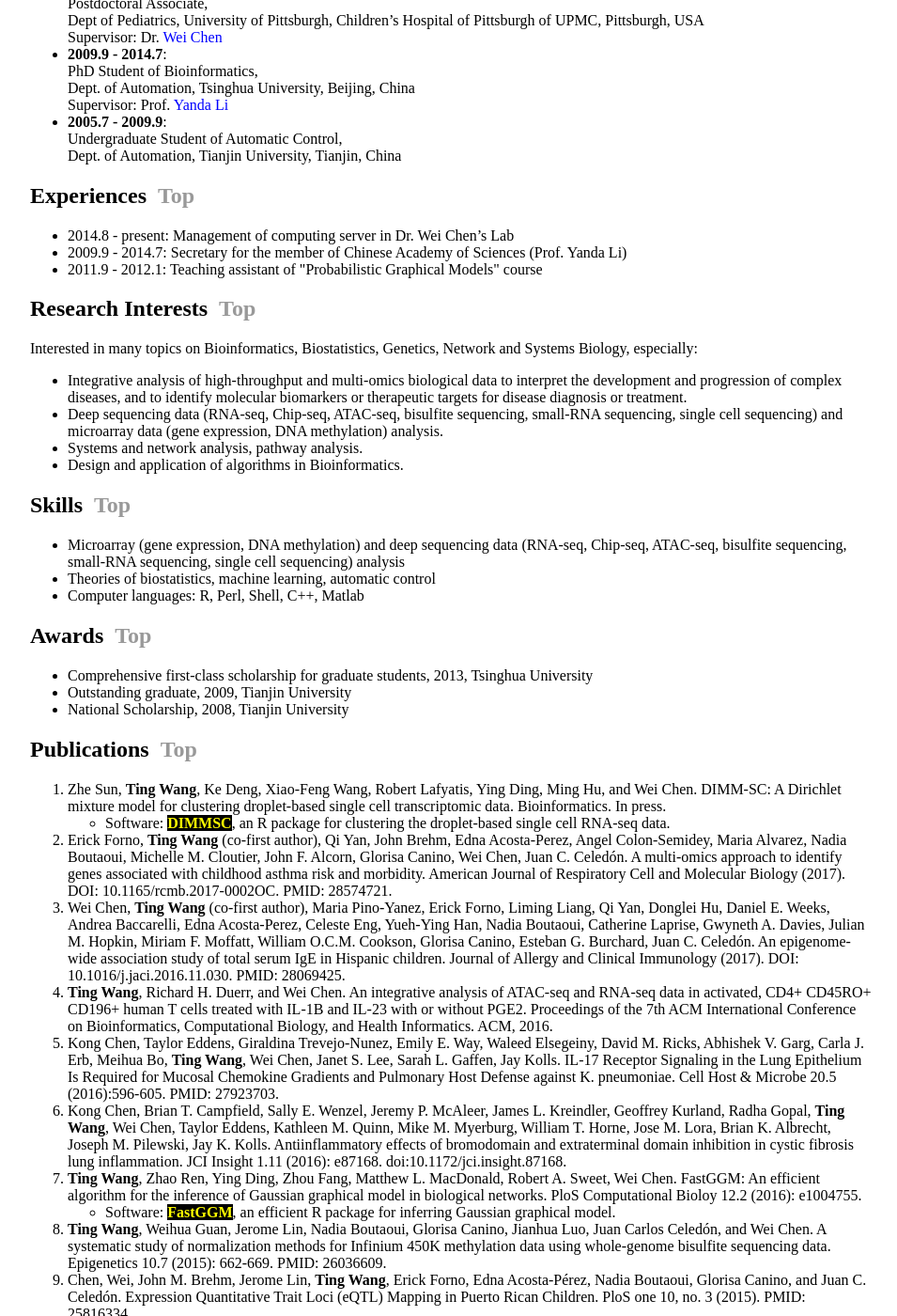
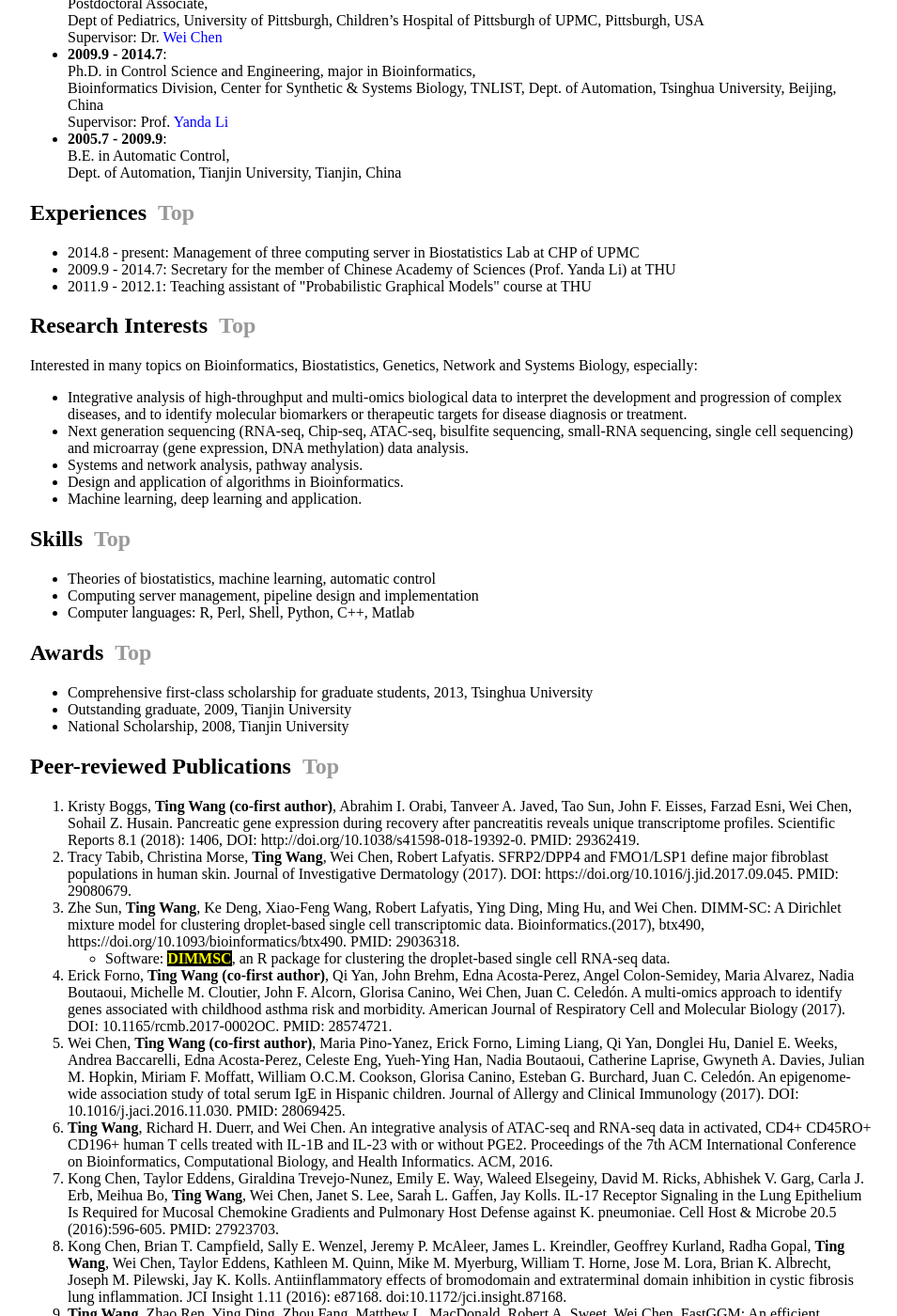
Before and after one commit to wt2015-github/wt2015-github.github.io, a Jekyll site: the page built from index.html, in a window 1280 px wide and 1400 px high, scrolled down 547 px. Shown: the whole window at 94% size, without its empty margins (160-1115 px from the left). Built offline with Jekyll 4.4.1, drawn with Linux system fonts in a browser that asks for light colours; some of the changed text lies outside the part shown.

Commit message:
Update index.html

```diff
--- a/index.html
+++ b/index.html
@@ -30,11 +30,11 @@ title: Ting Wang, PhD
 			Dept of Pediatrics, University of Pittsburgh, Children’s Hospital of Pittsburgh of UPMC, Pittsburgh, USA<br>
 			Supervisor: Dr. <a href="http://www.pitt.edu/~wec47/" style="color:blue">Wei Chen</a></li>
 			<li><strong>2009.9 - 2014.7</strong>:<br/>
-			PhD Student of Bioinformatics,<br/>
-			Dept. of Automation, Tsinghua University, Beijing, China<br/>
+			Ph.D. in Control Science and Engineering, major in Bioinformatics,<br/>
+			Bioinformatics Division, Center for Synthetic & Systems Biology, TNLIST, Dept. of Automation, Tsinghua University, Beijing, China<br/>
         	        Supervisor: Prof. <a href="http://www.au.tsinghua.edu.cn/publish/auen/1713/2011/20110506104703309986645/20110506104703309986645_.html" style="color:blue">Yanda Li</a></li>
 			<li><strong>2005.7 - 2009.9</strong>:<br/>
-			Undergraduate Student of Automatic Control,<br/>
+			B.E. in Automatic Control,<br/>
 			Dept. of Automation, Tianjin University, Tianjin, China</li>
 		</ul>
 	</div>
@@ -43,9 +43,9 @@ title: Ting Wang, PhD
 		<a name="experiences"></a>
 		<h2>Experiences&nbsp;&nbsp;<a href="#top" >Top</a></h2>
 		<ul>
-			<li>2014.8 - present: Management of computing server in Dr. Wei Chen’s Lab</li>
-			<li>2009.9 - 2014.7: Secretary for the member of Chinese Academy of Sciences (Prof. Yanda Li)</li>
-			<li>2011.9 - 2012.1:  Teaching assistant of "Probabilistic Graphical Models" course</li>
+			<li>2014.8 - present: Management of three computing server in Biostatistics Lab at CHP of UPMC</li>
+			<li>2009.9 - 2014.7: Secretary for the member of Chinese Academy of Sciences (Prof. Yanda Li) at THU</li>
+			<li>2011.9 - 2012.1:  Teaching assistant of "Probabilistic Graphical Models" course at THU</li>
 		</ul>
 	</div>
 
@@ -55,9 +55,10 @@ title: Ting Wang, PhD
 		Interested in many topics on Bioinformatics, Biostatistics, Genetics, Network and Systems Biology, especially:<br/>
 		<ul>
 			<li>Integrative analysis of high-throughput and multi-omics biological data to interpret the development and progression of complex diseases, and to identify molecular biomarkers or therapeutic targets for disease diagnosis or treatment.</li>
-			<li>Deep sequencing data (RNA-seq, Chip-seq, ATAC-seq, bisulfite sequencing, small-RNA sequencing, single cell sequencing) and microarray data (gene expression, DNA methylation) analysis.</li>
+			<li>Next generation sequencing (RNA-seq, Chip-seq, ATAC-seq, bisulfite sequencing, small-RNA sequencing, single cell sequencing) and microarray (gene expression, DNA methylation) data analysis.</li>
 			<li>Systems and network analysis, pathway analysis.</li>
 			<li>Design and application of algorithms in Bioinformatics.</li>
+			<li>Machine learning, deep learning and application.</li>
 		</ul>
 	</div>
 
@@ -65,9 +66,9 @@ title: Ting Wang, PhD
 		<a name="skills"></a>
 		<h2>Skills&nbsp;&nbsp;<a href="#top" >Top</a></h2>
 		<ul>
-			<li>Microarray (gene expression, DNA methylation) and deep sequencing data (RNA-seq, Chip-seq, ATAC-seq, bisulfite sequencing, small-RNA sequencing, single cell sequencing) analysis</li>
 			<li>Theories of biostatistics, machine learning, automatic control</li>
-			<li>Computer languages: R, Perl, Shell, C++, Matlab</li>
+			<li>Computing server management, pipeline design and implementation</li>
+			<li>Computer languages: R, Perl, Shell, Python, C++, Matlab</li>
 		</ul>
 	</div>
 
@@ -83,18 +84,20 @@ title: Ting Wang, PhD
 
 	<div>
 		<a name="publications"></a>
-		<h2>Publications&nbsp;&nbsp;<a href="#top" >Top</a></h2>
+		<h2>Peer-reviewed Publications&nbsp;&nbsp;<a href="#top" >Top</a></h2>
 		<ol>
-			<li>Zhe Sun, <strong>Ting Wang</strong>, Ke Deng, Xiao-Feng Wang, Robert Lafyatis, Ying Ding, Ming Hu, and Wei Chen. DIMM-SC: A Dirichlet mixture model for clustering droplet-based single cell transcriptomic data. Bioinformatics. In press.</li>
+			<li>Kristy Boggs, <strong>Ting Wang (co-first author)</strong>, Abrahim I. Orabi, Tanveer A. Javed, Tao Sun, John F. Eisses, Farzad Esni, Wei Chen, Sohail Z. Husain. Pancreatic gene expression during recovery after pancreatitis reveals unique transcriptome profiles. Scientific Reports 8.1 (2018): 1406, DOI: http://doi.org/10.1038/s41598-018-19392-0. PMID: 29362419.</li>
+			<li>Tracy Tabib, Christina Morse, <strong>Ting Wang</strong>, Wei Chen, Robert Lafyatis. SFRP2/DPP4 and FMO1/LSP1 define major fibroblast populations in human skin. Journal of Investigative Dermatology (2017). DOI: https://doi.org/10.1016/j.jid.2017.09.045. PMID: 29080679.</li>
+			<li>Zhe Sun, <strong>Ting Wang</strong>, Ke Deng, Xiao-Feng Wang, Robert Lafyatis, Ying Ding, Ming Hu, and Wei Chen. DIMM-SC: A Dirichlet mixture model for clustering droplet-based single cell transcriptomic data. Bioinformatics.(2017), btx490, https://doi.org/10.1093/bioinformatics/btx490. PMID: 29036318.</li>
 			<ul>
 				<li>Software: <strong><a href="http://www.pitt.edu/~wec47/singlecell.html" style="background-color:black; color:yellow">DIMMSC</a></strong>, an R package for clustering the droplet-based single cell RNA-seq data.</li>
 			</ul>
-			<li>Erick Forno, <strong>Ting Wang</strong> (co-first author), Qi Yan, John Brehm, Edna Acosta-Perez, Angel Colon-Semidey, Maria Alvarez, Nadia Boutaoui, Michelle M. Cloutier, John F. Alcorn, Glorisa Canino, Wei Chen, Juan C. Celedón. A multi-omics approach to identify genes associated with childhood asthma risk and morbidity. American Journal of Respiratory Cell and Molecular Biology (2017). DOI: 10.1165/rcmb.2017-0002OC. PMID: 28574721.</li>
-			<li>Wei Chen, <strong>Ting Wang</strong> (co-first author), Maria Pino-Yanez, Erick Forno, Liming Liang, Qi Yan, Donglei Hu, Daniel E. Weeks, Andrea Baccarelli, Edna Acosta-Perez, Celeste Eng, Yueh-Ying Han, Nadia Boutaoui, Catherine Laprise, Gwyneth A. Davies, Julian M. Hopkin, Miriam F. Moffatt, William O.C.M. Cookson, Glorisa Canino, Esteban G. Burchard, Juan C. Celedón. An epigenome-wide association study of total serum IgE in Hispanic children. Journal of Allergy and Clinical Immunology (2017). DOI: 10.1016/j.jaci.2016.11.030. PMID: 28069425.</li>
+			<li>Erick Forno, <strong>Ting Wang (co-first author)</strong>, Qi Yan, John Brehm, Edna Acosta-Perez, Angel Colon-Semidey, Maria Alvarez, Nadia Boutaoui, Michelle M. Cloutier, John F. Alcorn, Glorisa Canino, Wei Chen, Juan C. Celedón. A multi-omics approach to identify genes associated with childhood asthma risk and morbidity. American Journal of Respiratory Cell and Molecular Biology (2017). DOI: 10.1165/rcmb.2017-0002OC. PMID: 28574721.</li>
+			<li>Wei Chen, <strong>Ting Wang (co-first author)</strong>, Maria Pino-Yanez, Erick Forno, Liming Liang, Qi Yan, Donglei Hu, Daniel E. Weeks, Andrea Baccarelli, Edna Acosta-Perez, Celeste Eng, Yueh-Ying Han, Nadia Boutaoui, Catherine Laprise, Gwyneth A. Davies, Julian M. Hopkin, Miriam F. Moffatt, William O.C.M. Cookson, Glorisa Canino, Esteban G. Burchard, Juan C. Celedón. An epigenome-wide association study of total serum IgE in Hispanic children. Journal of Allergy and Clinical Immunology (2017). DOI: 10.1016/j.jaci.2016.11.030. PMID: 28069425.</li>
 			<li><strong>Ting Wang</strong>, Richard H. Duerr, and Wei Chen. An integrative analysis of ATAC-seq and RNA-seq data in activated, CD4+ CD45RO+ CD196+ human T cells treated with IL-1B and IL-23 with or without PGE2. Proceedings of the 7th ACM International Conference on Bioinformatics, Computational Biology, and Health Informatics. ACM, 2016.</li>
 			<li>Kong Chen, Taylor Eddens, Giraldina Trevejo-Nunez, Emily E. Way, Waleed Elsegeiny, David M. Ricks, Abhishek V. Garg, Carla J. Erb, Meihua Bo, <strong>Ting Wang</strong>, Wei Chen, Janet S. Lee, Sarah L. Gaffen, Jay Kolls. IL-17 Receptor Signaling in the Lung Epithelium Is Required for Mucosal Chemokine Gradients and Pulmonary Host Defense against K. pneumoniae. Cell Host & Microbe 20.5 (2016):596-605. PMID: 27923703.</li>
 			<li>Kong Chen, Brian T. Campfield, Sally E. Wenzel, Jeremy P. McAleer, James L. Kreindler, Geoffrey Kurland, Radha Gopal, <strong>Ting Wang</strong>, Wei Chen, Taylor Eddens, Kathleen M. Quinn, Mike M. Myerburg, William T. Horne, Jose M. Lora, Brian K. Albrecht, Joseph M. Pilewski, Jay K. Kolls. Antiinflammatory effects of bromodomain and extraterminal domain inhibition in cystic fibrosis lung inflammation. JCI Insight 1.11 (2016): e87168. doi:10.1172/jci.insight.87168.</li>
-			<li><strong>Ting Wang</strong>, Zhao Ren, Ying Ding, Zhou Fang, Matthew L. MacDonald, Robert A. Sweet, Wei Chen. FastGGM: An efficient algorithm for the inference of Gaussian graphical model in biological networks. PloS Computational Bioloy 12.2 (2016): e1004755.</li>
+			<li><strong>Ting Wang</strong>, Zhao Ren, Ying Ding, Zhou Fang, Matthew L. MacDonald, Robert A. Sweet, Wei Chen. FastGGM: An efficient algorithm for the inference of Gaussian graphical model in biological networks. PloS Computational Bioloy 12.2 (2016): e1004755. PMID: 26872036.</li>
 			<ul>
 				<li>Software: <strong><a href="http://www.pitt.edu/~wec47/FastGGM.html" style="background-color:black; color:yellow">FastGGM</a></strong>, an efficient R package for inferring Gaussian graphical model.</li>
 			</ul>
@@ -117,9 +120,11 @@ title: Ting Wang, PhD
 
 	<div>
 		<a name="meetings"></a>
-		<h2>Meetings&nbsp;&nbsp;<a href="#top" >Top</a></h2>
+		<h2>Conference Presentations/Abstracts&nbsp;&nbsp;<a href="#top" >Top</a></h2>
 		<ol>
+			<li><strong>Ting Wang</strong>, Erick Forno, Qi Yan, Nadia Boutaoui, Wei Chen and Juan C. Celedón. Epigenome- and transcriptome-wide analyses of atopic asthma in nasal epithelium and white blood cells of Hispanic children. CHP Pulmonary Research Conference, Oct. 2017. Pittsburgh, PA, USA. (Talk)</li>
 			<li><strong>Ting Wang</strong>,Wei Chen and Juan C. Celedón. An epigenome-wide association study of total serum immunoglobulin E in Hispanic children. CHP Pulmonary Research Conference. Nov. 2016. Pittsburgh, PA, USA. (Talk)</li>
+			<li><strong>Ting Wang</strong>, Zhao Ren and Wei Chen. FastGGM: An Efficient Algorithm for the Inference of Gaussian Graphical Model in Biological Networks. q-Med, Nov. 2016. Pittsburgh, PA, USA. (Poster)</li>
 			<li><strong>Ting Wang</strong>, Richard H. Duerr, Wei Chen. An integrative analysis of ATAC-seq and RNA-seq data in activated, CD4+CD45RO+CD196+ human T cells treated with IL-1B and IL-23 with or without PGE2. ACM-BCB, Oct. 2016. Seattle, WA, USA. (Poster)</li>
 			<li><strong>Ting Wang</strong>, Weihua Guan, Jerome Lin, Nadia Boutaoui, Glorisa Canino, Jianhua Luo, Juan Carlos Celedón, Wei Chen. A systematic study of normalization methods for Infinium 450K methylation data using whole-genome bisulfite sequencing data. ASHG, 2015. Baltimore, MD, USA. (Poster)</li>
 			<li><strong>Ting Wang</strong>, Zhao Ren, Ying Ding, Zhou Fang, Matthew L. MacDonald, Robert A. Sweet, Wei Chen. Construction and inference of large-scale biological networks using Gaussian graphical model. ASHG, 2015. Baltimore, MD, USA. (Poster)</li>
@@ -128,4 +133,13 @@ title: Ting Wang, PhD
 			<li><strong>Ting Wang</strong>, Jin Gu, Rui Li, Shiwen Zhao, Yanda Li. Defining gene expression adaptive responses regulated by microRNAs and transcription factors in human umbilical vein endothelial cells. CSHA Conference on Computational Biology. Oct. 2010. Suzhou, China. (Talk)</li>
 		</ol>
 	</div>
+
+	<div>
+		<a name="editorial"></a>
+		<h2>Editorial Experiences&nbsp;&nbsp;<a href="#top" >Top</a></h2>
+		<ol>
+			<li><strong>Editorial Board</strong>: *Case Reports Journal; Annals of Medical Case Reports; SM Journal of Chronic Diseases; SM Pulmonology & Clinical Research; Immunology & Auto immune Diseases; Chronic Journal of Allergy and Immunology*.</li>
+			<li><strong>Invited Reviewer</strong>: *Bioinformatics; Scientific Reports; PLOS ONE; BMC Bioinformatics; Frontiers of Computer Science; Pediatric Allergy, Immunology, and Pulmonology; SAGE Open Medicine; BioMed Research International; Infectious Diseases; SM Journal of Chronic Diseases; Journal of the Royal Society Interface; Mediators of Inflammation; International Journal of Carcinogenesis and Mutagenesis*.</li>
+		</ol>
+	</div>
 </div><!-- /.blurb -->
```
